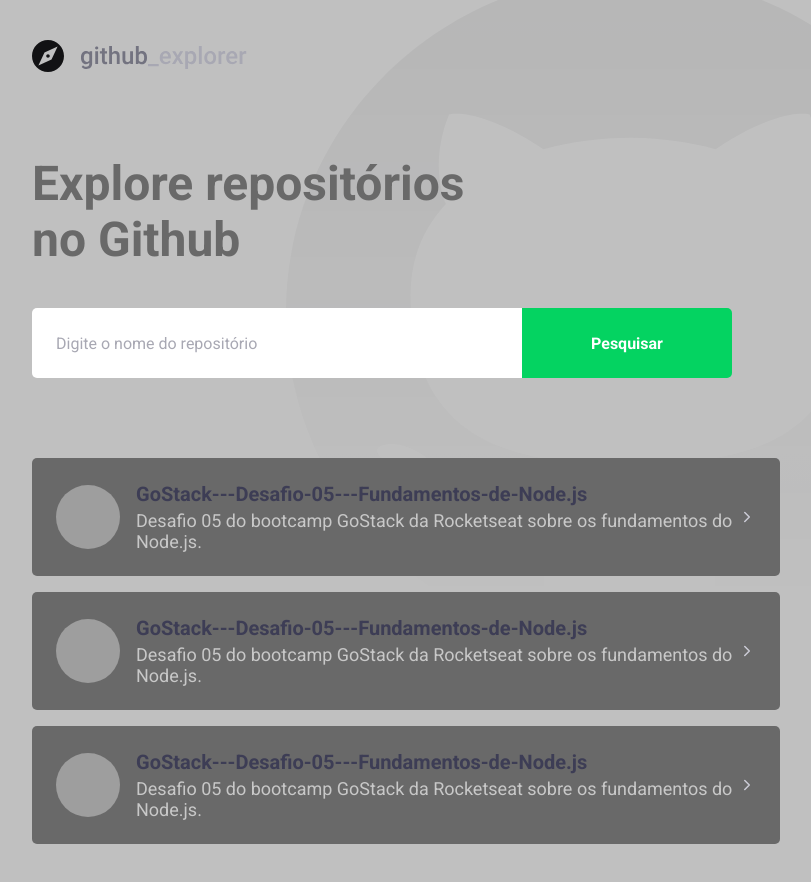
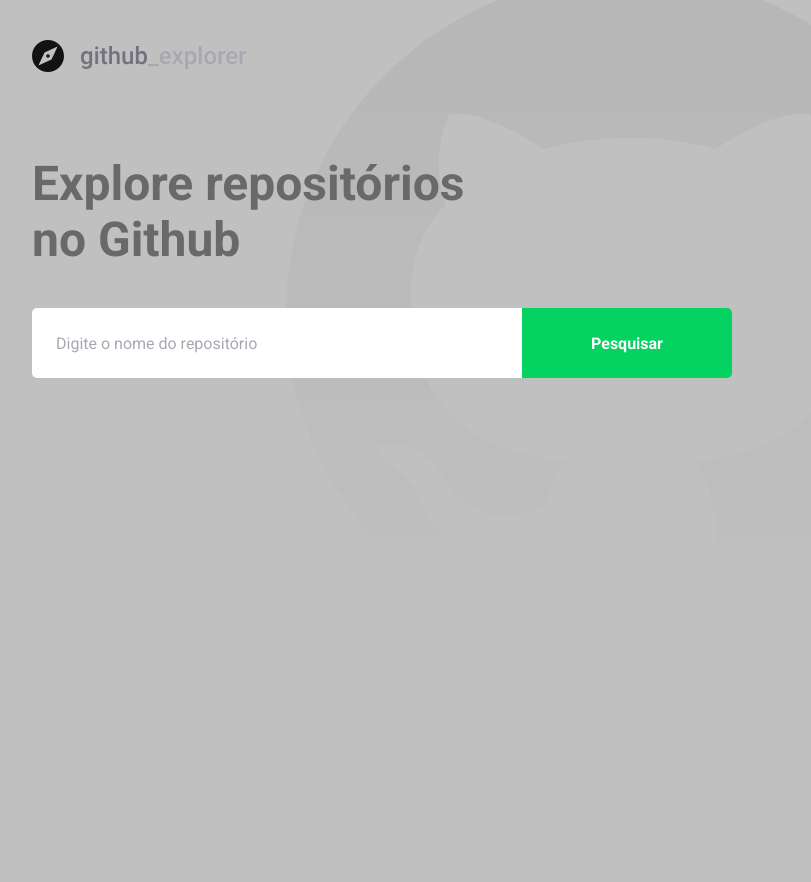
Before and after one commit to jonbrand/github_explorer, a React (Create React App) app: page / in a window 1280 px wide. Shown: the whole page, without its empty margins (128-939 px from the left). After the commit the page ends 800 px from the top, so only its background shows below. Built offline with nearby package versions, Linux system fonts and the light colour scheme; grey boxes are pictures that could not be loaded.

Commit message:
connecting an api

```diff
--- a/package.json
+++ b/package.json
@@ -10,6 +10,7 @@
     "@types/node": "^12.0.0",
     "@types/react": "^16.9.0",
     "@types/react-dom": "^16.9.0",
+    "axios": "^0.20.0",
     "polished": "^4.0.1",
     "react": "^16.13.1",
     "react-dom": "^16.13.1",
--- a/src/pages/Dashboard/index.tsx
+++ b/src/pages/Dashboard/index.tsx
@@ -1,69 +1,66 @@
-import React from 'react';
+import React, { useState, FormEvent } from 'react';
 import { FiChevronRight } from 'react-icons/fi';
+import api from '../../services/api';
 
 import logoImg from '../../assets/logo.svg';
 
 import { Title, Form, Repositories } from './styles';
 
+interface Repository {
+  full_name: string;
+  description: string;
+  owner: {
+    login: string;
+    avatar_url: string;
+  };
+}
+
 const Dashboard: React.FC = () => {
+  const [newRepo, setNewRepo] = useState('');
+  const [repositories, setRepositories] = useState<Repository[]>([]);
+
+  async function handleAddRepository(event: FormEvent<HTMLFormElement>): Promise<void> {
+    event.preventDefault();
+
+    const response = await api.get<Repository>(`repos/${newRepo}`);
+
+    const repository = response.data;
+
+    setRepositories([...repositories, repository]);
+    setNewRepo('');
+  }
+
   return (
     <>
       <img src={logoImg} alt="Github Explorer" />
       <Title>Explore repositórios no Github</Title>
 
-      <Form>
-        <input placeholder="Digite o nome do repositório" />
+      <Form onSubmit={handleAddRepository}>
+        <input
+          value={newRepo}
+          onChange={(e) => setNewRepo(e.target.value)}
+          placeholder="Digite o nome do repositório"
+        />
         <button type="submit">Pesquisar</button>
       </Form>
 
       <Repositories>
-        <a href="teste">
+        {repositories.map((repository) => (
+          <a key={repository.full_name} href="teste">
             <img
-            src="https://avatars0.githubusercontent.com/u/60719606?s=460&u=1897c617dd0879616368a3880c8ce6902af48881&v=4"
-            alt="Jonatas Brandão"
+              src={repository.owner.avatar_url}
+              alt={repository.owner.login}
             />
             <div>
-            <strong>GoStack---Desafio-05---Fundamentos-de-Node.js</strong>
+              <strong>{repository.full_name}</strong>
               <p>
-              Desafio 05 do bootcamp GoStack da Rocketseat sobre os fundamentos
-              do Node.js.
+                {repository.description}
               </p>
             </div>
 
             <FiChevronRight size={20} />
           </a>
-
-        <a href="teste">
-          <img
-            src="https://avatars0.githubusercontent.com/u/60719606?s=460&u=1897c617dd0879616368a3880c8ce6902af48881&v=4"
-            alt="Jonatas Brandão"
-          />
-          <div>
-            <strong>GoStack---Desafio-05---Fundamentos-de-Node.js</strong>
-            <p>
-              Desafio 05 do bootcamp GoStack da Rocketseat sobre os fundamentos
-              do Node.js.
-            </p>
-          </div>
-
-          <FiChevronRight size={20} />
-        </a>
-
-        <a href="teste">
-          <img
-            src="https://avatars0.githubusercontent.com/u/60719606?s=460&u=1897c617dd0879616368a3880c8ce6902af48881&v=4"
-            alt="Jonatas Brandão"
-          />
-          <div>
-            <strong>GoStack---Desafio-05---Fundamentos-de-Node.js</strong>
-            <p>
-              Desafio 05 do bootcamp GoStack da Rocketseat sobre os fundamentos
-              do Node.js.
-            </p>
-          </div>
-
-          <FiChevronRight size={20} />
-        </a>
+        ))}
       </Repositories>
     </>
   );
--- a/src/pages/Dashboard/styles.ts
+++ b/src/pages/Dashboard/styles.ts
@@ -76,7 +76,8 @@
     }
 
     div {
-      margin-left: 16px;
+      margin: 0 16px;
+      flex: 1;
 
       strong {
         font-size: 20px;
--- /dev/null
+++ b/src/services/api.ts
@@ -0,0 +1,7 @@
+import axios from 'axios';
+
+const api = axios.create({
+  baseURL: 'https://api.github.com',
+});
+
+export default api;
```
Also changed, not shown: .eslintrc.json, 1 other file (tests, documents, lock files or other folders). Lines whose indentation alone changed are shown as unchanged.
